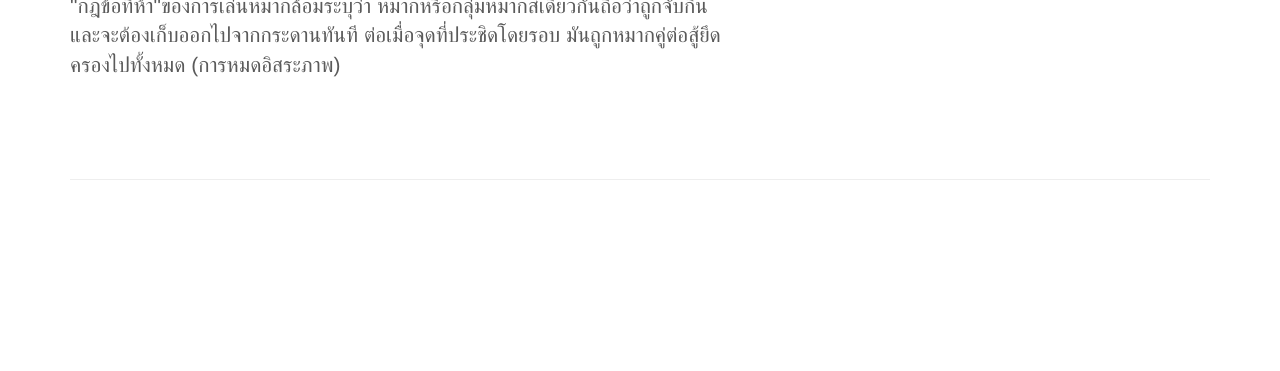
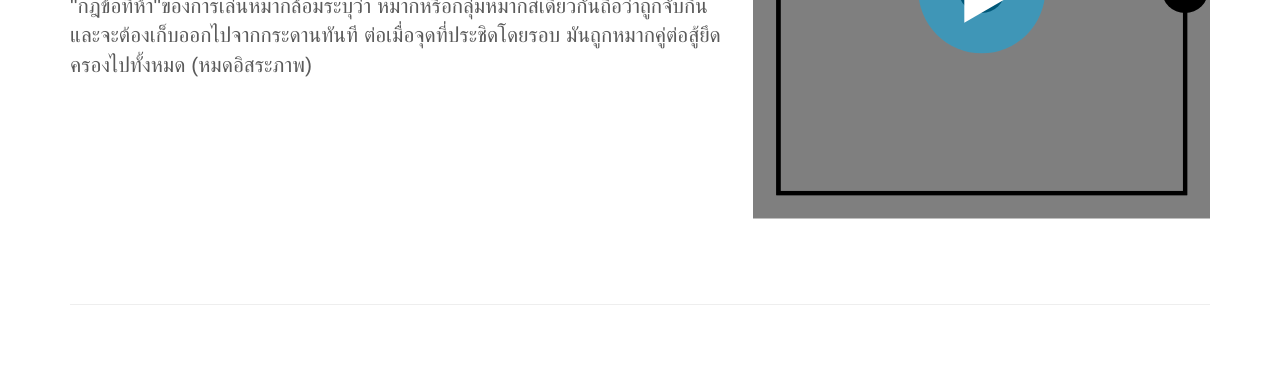
Before and after one commit to arabbig/gotut, a plain HTML site: page index.html in a window 1280 px wide. Shown: the part 320-691 px from the top of the page. Drawn offline with nearby package versions, Linux system fonts and the light colour scheme.

Commit message:
Remove onload

```diff
--- a/index.html
+++ b/index.html
@@ -89,7 +89,7 @@
       <div class='row featurette'>
         <div class='col-md-7 textContainer'>
           <h2 class='featurette-heading'> กฎข้อที่ห้า <span class='text-muted'></br>การจับหมากกิน</span></h2>
-          <p class='lead'>"กฎข้อที่ห้า"ของการเล่นหมากล้อมระบุว่า หมากหรือกลุ่มหมากสีเดียวกันถือว่าถูกจับกิน และจะต้องเก็บออกไปจากกระดานทันที ต่อเมื่อจุดที่ประชิดโดยรอบ มันถูกหมากคู่ต่อสู้ยึดครองไปทั้งหมด (การหมดอิสระภาพ)</p>
+          <p class='lead'>"กฎข้อที่ห้า"ของการเล่นหมากล้อมระบุว่า หมากหรือกลุ่มหมากสีเดียวกันถือว่าถูกจับกิน และจะต้องเก็บออกไปจากกระดานทันที ต่อเมื่อจุดที่ประชิดโดยรอบ มันถูกหมากคู่ต่อสู้ยึดครองไปทั้งหมด (หมดอิสระภาพ)</p>
         </div>
         <div class='col-md-5 gameContainer' game-id='atari1'></div>
       </div>
@@ -149,7 +149,7 @@
     <script>
 
 
-    $(function(){
+    //$(function(){
 
         /* Credit : http://www.quirksmode.org/blog/archives/2010/08/combining_media.html */
         if (document.documentElement.clientWidth > 992) {
@@ -353,7 +353,7 @@
 
           });
 
-    });
+    //});
 
 
     </script>
```
